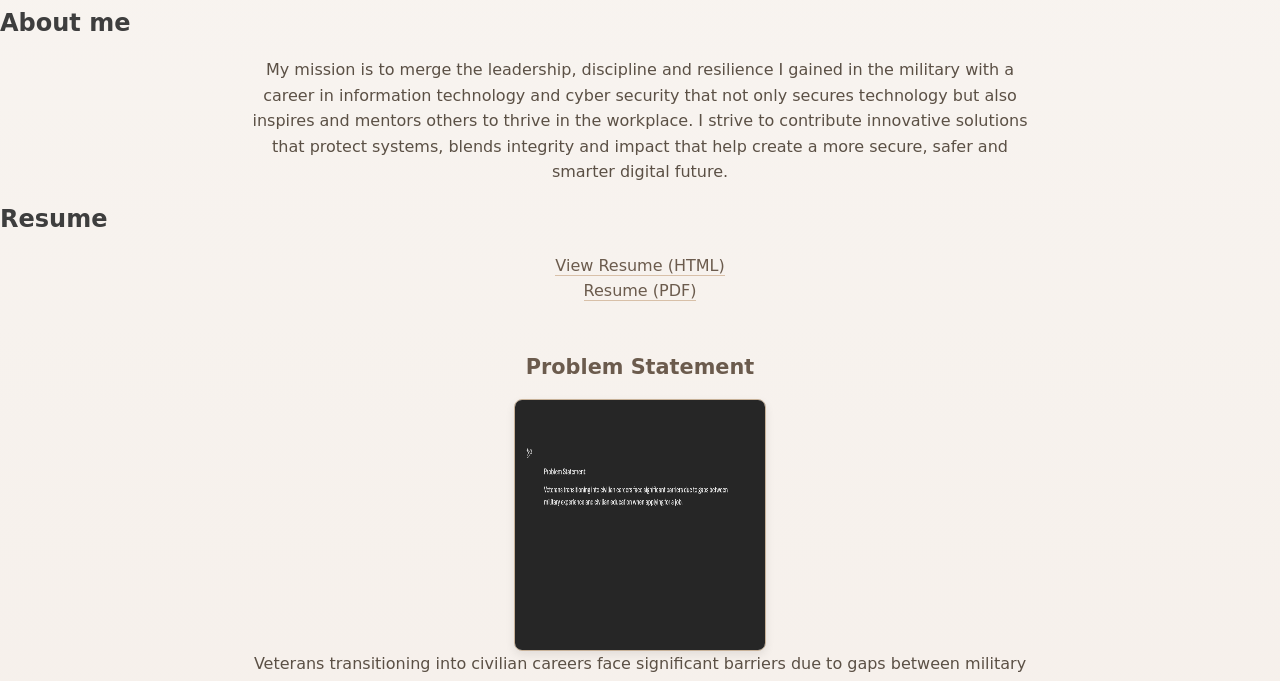
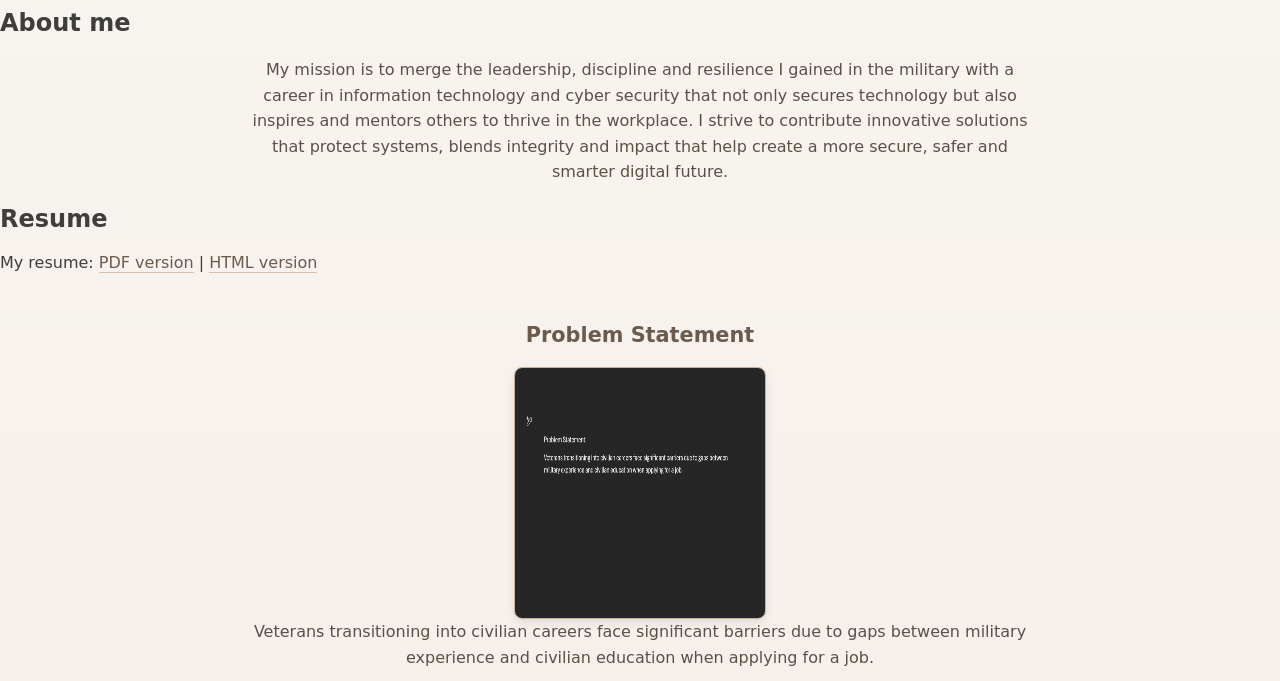
Before and after one commit to JHarding01/JHarding01.github.io, a plain HTML site: page index.html in a window 1280 px wide. Shown: the part 113-794 px from the top of the page. Drawn offline with Linux system fonts and the light colour scheme.

Commit message:
Resume update

```diff
--- a/index.html
+++ b/index.html
@@ -13,12 +13,12 @@
     </div>
     <div class="skills">
         <h2>Resume</h2>
-        <p>
-            <a href="resume.html"> View Resume (HTML)</a>
-        </p>
-        <p>
-            <a href="files/Jordan-Resume.pdf"> Resume (PDF)</a></p>
-        </p>
+       <span>
+        My resume:
+        <a href="files/Jordan-Resume.pdf">PDF version</a>
+        |
+        <a href="resume.html">HTML version</a>
+    </span>
     </div>
     <div class="projects">
     <!-- Problem Statement Assignment -->
```
